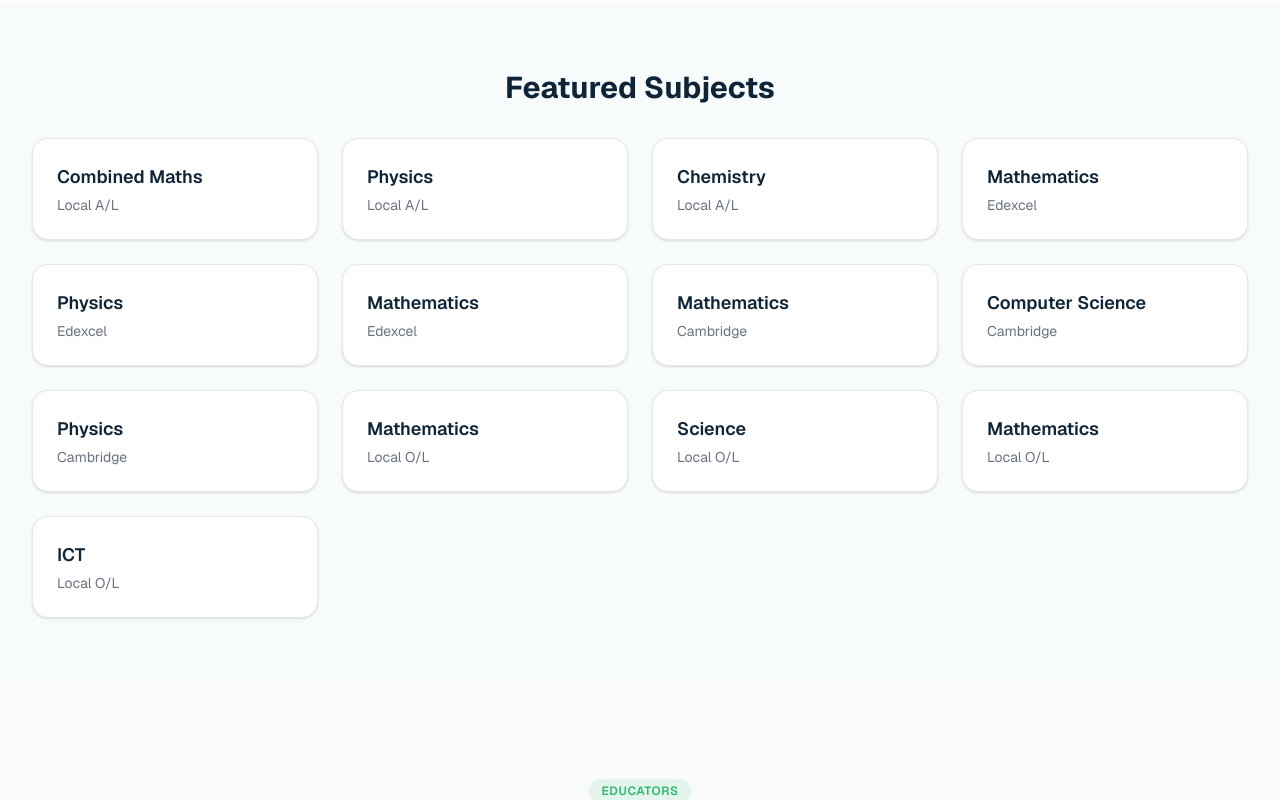
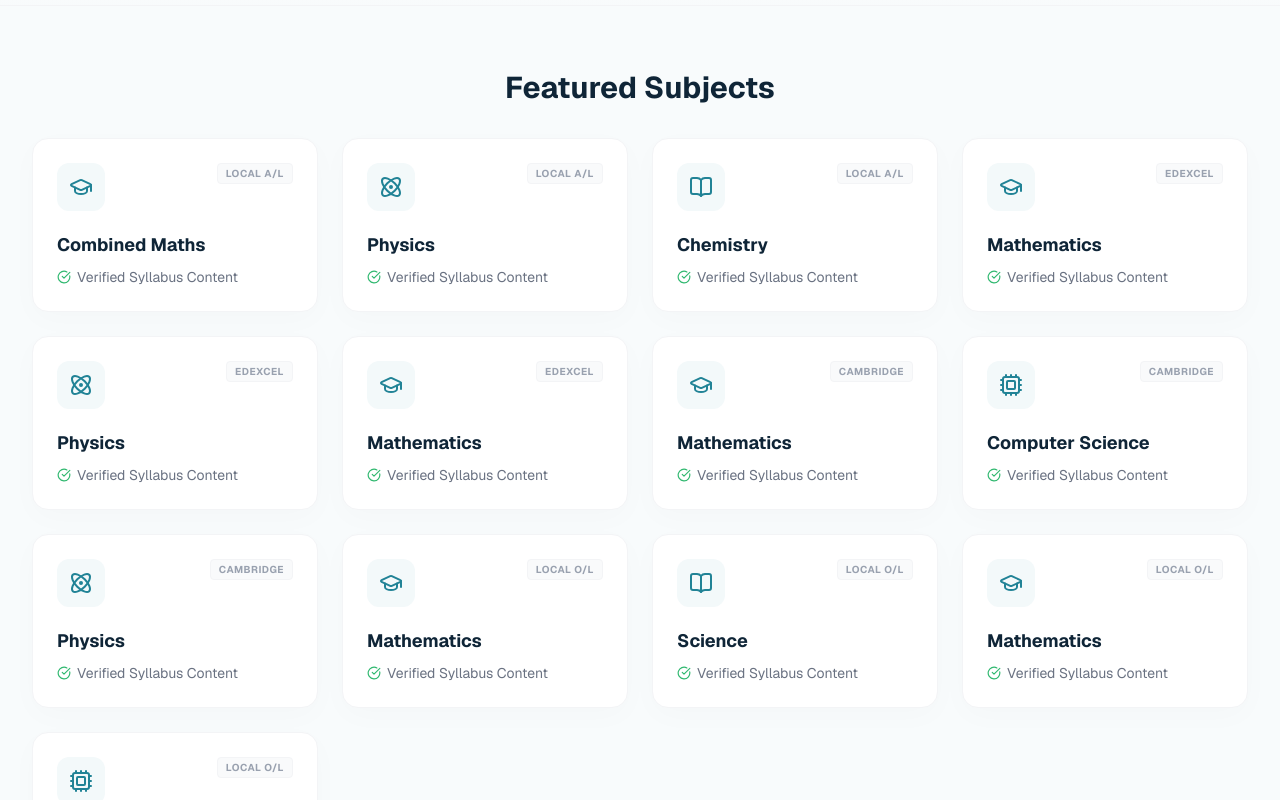
Before and after one commit to DinukaD-24/tutor-platform, a Next.js app: page / in a window 1280 px wide. Shown: the part 1180-1980 px from the top of the page. Built offline with nearby package versions, Linux system fonts and the light colour scheme.

Commit message:
feat: enhance SubjectCard with icon selection, improved layout, and hover effects

```diff
--- a/src/components/syllabus/SubjectCard.jsx
+++ b/src/components/syllabus/SubjectCard.jsx
@@ -1,35 +1,63 @@
 import Link from "next/link";
+import { GraduationCap, BookOpen, Atom, Cpu, CheckCircle } from "lucide-react";
 
 export default function SubjectCard({ syllabusSlug, gradeSlug, subject }) {
-
     const finalSyllabusSlug = syllabusSlug || subject.syllabusSlug;
     const finalGradeSlug = gradeSlug || subject.gradeSlug;
 
+    // Select an icon based on subject name
+    const getIcon = (name) => {
+        const lowerName = name.toLowerCase();
+        if (lowerName.includes("math")) return <GraduationCap className="text-primary" size={24} />;
+        if (lowerName.includes("phys")) return <Atom className="text-primary" size={24} />;
+        if (lowerName.includes("ict") || lowerName.includes("computer")) return <Cpu className="text-primary" size={24} />;
+        return <BookOpen className="text-primary" size={24} />;
+    };
+
     return (
-
         <Link
             href={`/syllabus/${finalSyllabusSlug}/${finalGradeSlug}/${subject.slug}`}
             className="
+                group
+                relative
                 block
                 bg-white
                 rounded-2xl
                 border
-                border-gray-200
+                border-gray-100
                 p-6
-                shadow-sm
-                hover:shadow-lg
-                transition
-                hover:translate-y-1"
+                shadow-[0_8px_30px_rgb(0,0,0,0.02)]
+                hover:border-primary/20
+                hover:-translate-y-1
+                hover:shadow-[0_15px_30px_rgba(33,131,150,0.06)]
+                transition-all
+                duration-300
+            "
         >
-            <h3 className="text-lg font-semibold">
-                {subject.name}
-            </h3>
+            {/* Top color strip on hover */}
+            <span className="absolute top-0 left-0 right-0 h-[3px] bg-gradient-to-r from-primary to-secondary rounded-t-2xl opacity-0 group-hover:opacity-100 transition-opacity duration-300" />
 
-            {subject.syllabus && (
-                <p className="text-gray-500 text-sm mt-1">
-                    {subject.syllabus}
+            <div className="flex justify-between items-start gap-4">
+                <div className="p-3 bg-primary/5 rounded-xl group-hover:bg-primary/10 transition-colors shrink-0">
+                    {getIcon(subject.name)}
+                </div>
+
+                {(subject.syllabus || subject.gradeSlug) && (
+                    <span className="text-[10px] font-bold uppercase tracking-wider text-gray-400 bg-gray-50 px-2 py-0.5 rounded border border-gray-100">
+                        {subject.syllabus || subject.gradeSlug}
+                    </span>
+                )}
+            </div>
+
+            <div className="mt-5">
+                <h3 className="text-lg font-bold text-dark group-hover:text-primary transition-colors duration-200">
+                    {subject.name}
+                </h3>
+                <p className="text-sm text-gray-500 mt-2 flex items-center gap-1.5">
+                    <CheckCircle size={14} className="text-secondary" />
+                    Verified Syllabus Content
                 </p>
-            )}
+            </div>
         </Link>
     );
 }
```
